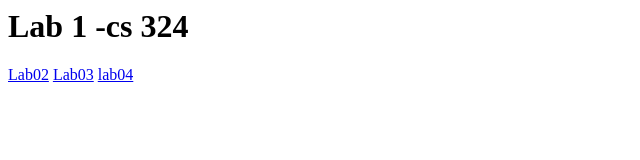
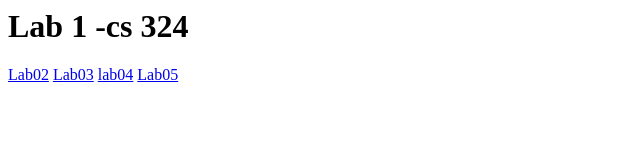
Before and after one commit to fatimaarif0212/fatimaarif0212.github.io, a plain HTML site: page index.html in a window 1280 px wide. Shown: the full height of the page, 0-640 px from the left. Drawn offline with Linux system fonts and the light colour scheme.

Commit message:
Lab Task05 added sucessfully.

```diff
--- a/index.html
+++ b/index.html
@@ -2,4 +2,5 @@
 <a href="Lab02/index.html">Lab02</a>
 <a href="Lab03/index.html">Lab03</a>
 <a href="lab04/index.html">lab04</a>
+<a href="Lab05/index.html">Lab05</a>
 </html>
```
